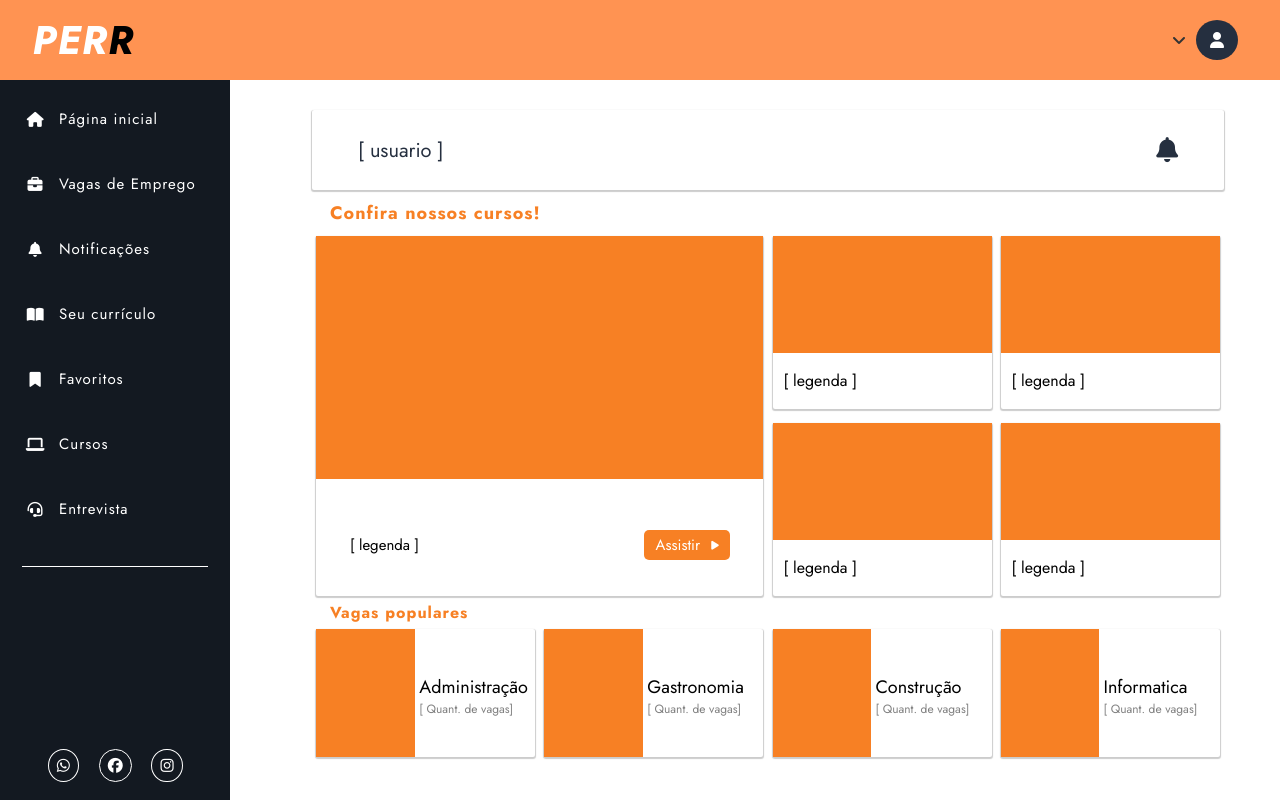
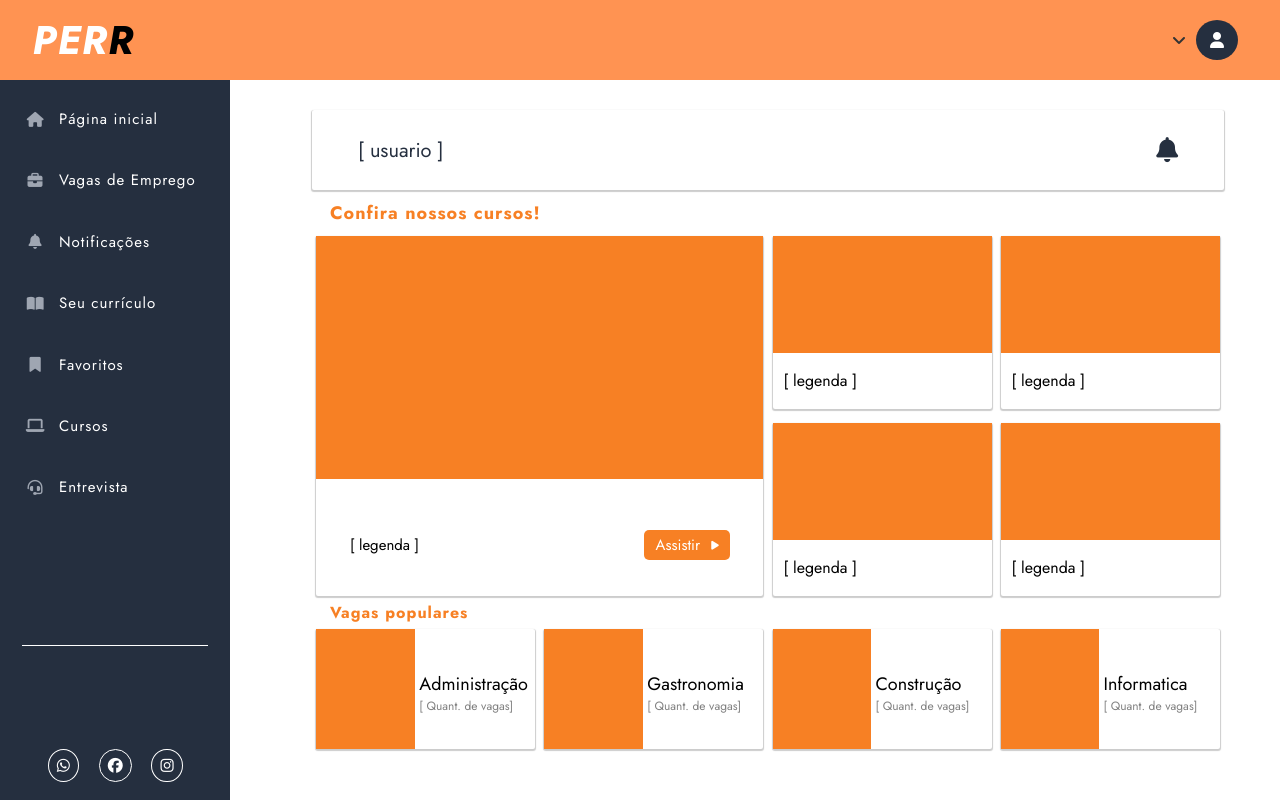
Before and after one commit to Santozzz/TCC-PERR-FRONTEND, a Vue app in the folder frontend/: page / in a window 1280 px wide. Built offline with nearby package versions, Linux system fonts and the light colour scheme.

Commit message:
ajustes no navbar e no grid

```diff
--- a/frontend/src/components/ALL/Navbar.vue
+++ b/frontend/src/components/ALL/Navbar.vue
@@ -25,6 +25,7 @@
             </nav>
         </header>
         <nav class="navbar" :class="['navbar', { 'navbarOpen': isMenuOpen }]">
+          <div class="spaceNavbar">
             <ul class="nav-list">
               <router-link to="/">
                 <li>
@@ -106,6 +107,7 @@
                 <i class="fa-brands fa-instagram"></i>
               </div>
             </div>
+          </div>
         </nav>
     </div>
 </template>
@@ -135,6 +137,14 @@ export default {
 </script>
 
 <style scoped>
+    .spaceNavbar{
+      display: flex;
+      flex-direction: column;
+      justify-content: space-between;
+      align-items: center;
+      width: 100%;
+      height: 95%;
+    }
     .navbar{
       position: fixed;
       height: 90vh;
@@ -143,7 +153,7 @@ export default {
       flex-direction: column;
       align-items: center;
       justify-content: space-around;
-      background-color: #131921;
+      background-color: #252F3F;
     }
     header{
       width: 100%;
@@ -277,7 +287,7 @@ export default {
       align-items: center;
     }
     .nav-list li i{
-      color: #fff;
+      color: #9FA6B2;
     }
     .nav-list li .namePage{
       width: 80%;
@@ -289,7 +299,7 @@ export default {
       font-weight: 400;
     }
     .nav-list a li{
-      color: #fff;
+      color: #ffffff;
       font-size: 14px;
       font-weight: 500;
       letter-spacing: 1px;
@@ -302,7 +312,7 @@ export default {
     }
     .container-contact{
       width: 90%;
-      height: 30%;
+      height: 20%;
       display: flex;
       align-items: center;
       justify-content: space-between;
--- a/frontend/src/components/Home/grid.vue
+++ b/frontend/src/components/Home/grid.vue
@@ -584,6 +584,9 @@ export default {
         .cardVagas .quantVagas{
             font-size: 12px;
         }
+        .cardVagas{
+            height: 15vh;
+        }
     }
     @media screen and (max-width: 1260px){
         .container{
```
Lines whose indentation alone changed are shown as unchanged.
